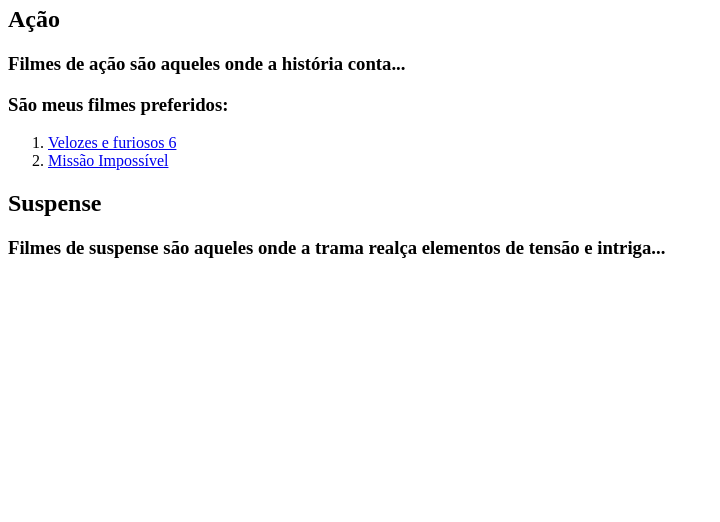
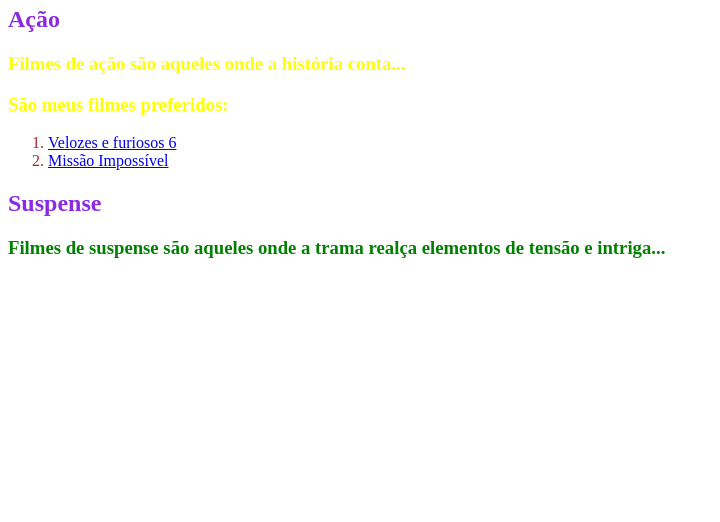
Before and after one commit to diogo9swerts-lab/Filmes_e_Mais, a plain HTML site: page index.html in a window 1280 px wide. Shown: the part 278-800 px from the top of the page, without its empty margins (0-720 px from the left). Drawn offline with Linux system fonts and the light colour scheme.

Commit message:
Mudança com CSS com cores

```diff
--- a/index.html
+++ b/index.html
@@ -1,9 +1,20 @@
 <!DOCTYPE html>
 <html>
     <head>
-
     </head>
     <body>
+        <style>
+            .aviso{
+                borderstyle:solid;
+                border-width:4px;
+                border-color:blueviolet;
+            }
+            h1, li {color:brown}
+            h2 {color:blueviolet}
+            h3 {color:grey}
+            p {color:yellow}
+            div p{color:green}
+        </style>
         <h1>Formulário de Cadastro</h1>
         <form>
             <label for="nome">Nome:</label>
@@ -29,6 +40,8 @@
                 <li><a href="missaoimpossiveel.html"> Missão Impossível</a></li>
             </ol>
         <h2>Suspense</h2>
+        <div class="aviso">
         <h3><p>Filmes de suspense são aqueles onde a trama realça elementos de tensão e intriga...</p></h3>
+        <div>
     </body>
 </html>
```
Also changed, not shown: missaoimpossiveel.html (+1 -1 lines).
